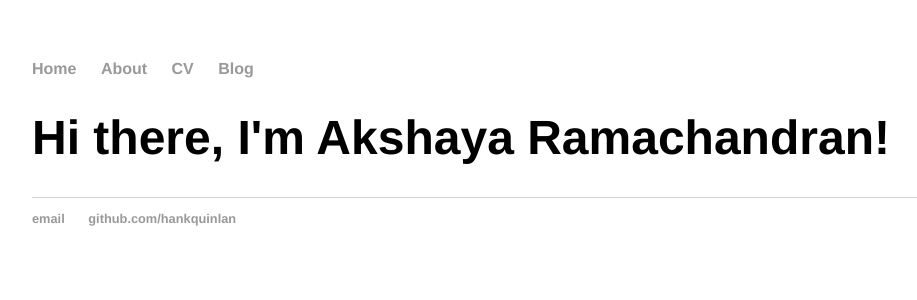
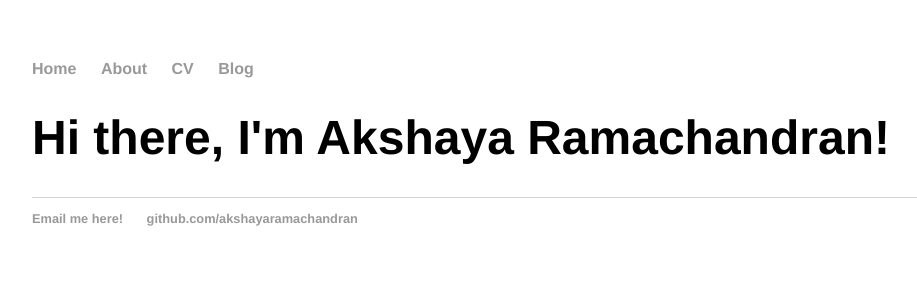
Before and after one commit to akshayara/akshayara.github.io, a Jekyll site: the page built from index.html, in a window 1280 px wide. Shown: the top 300 px of the page, without its empty margins (160-1077 px from the left). Built offline with Jekyll 4.4.1, drawn with Linux system fonts in a browser that asks for light colours.

Commit message:
Update default.html

```diff
--- a/_layouts/default.html
+++ b/_layouts/default.html
@@ -21,8 +21,8 @@
 			</div><!-- /.container -->
 			<footer>
 	    		<ul>
-	        		<li><a href="mailto:hankquinlanhub@gmail.com">email</a></li>
-	        		<li><a href="https://github.com/hankquinlan">github.com/hankquinlan</a></li>
+	        		<li><a href="mailto:akshayaraman5@gmail.com">Email me here!</a></li>
+	        		<li><a href="https://github.com/akshayara">github.com/akshayaramachandran</a></li>
 				</ul>
 			</footer>
 		</body>
```
